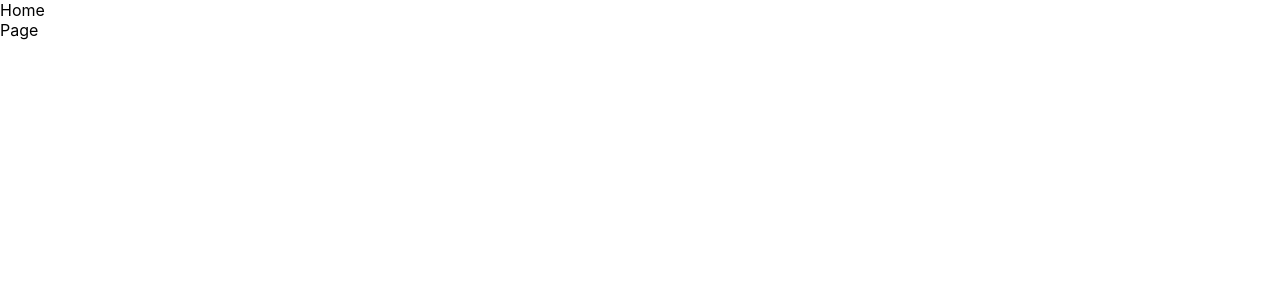
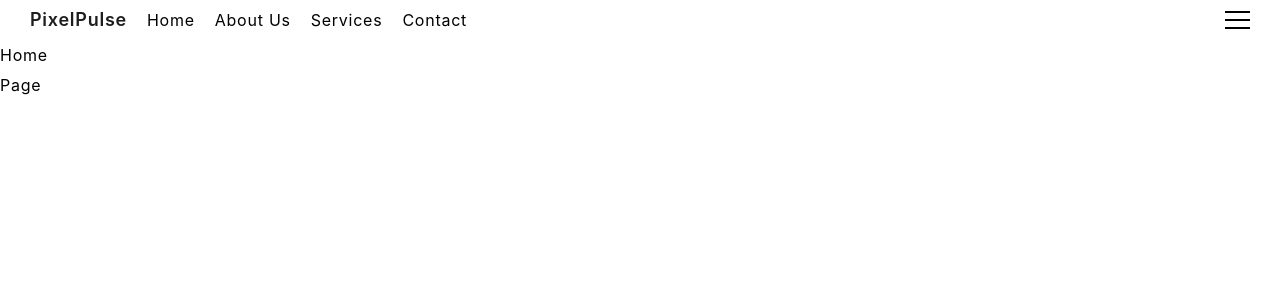
Before and after one commit to cortezdev99/cortez-portfolio, a React (Create React App) app: page / in a window 1280 px wide. Shown: the top 300 px of the page. Built offline with nearby package versions, Linux system fonts and the light colour scheme.

Commit message:
made basic layout and styles for top nav bar

```diff
--- a/src/components/nav/NavTopBar.jsx
+++ b/src/components/nav/NavTopBar.jsx
@@ -2,9 +2,25 @@ import React from 'react';
 
 const NavTopBar = () => {
   return (
-    <div>
-      <div>Nav</div>
-      <div>Top Bar</div>
+    <div className="nav-top-bar-wrapper">
+      <div className="nav-top-bar-logo-links-wrapper">
+        <div className="nav-top-bar-logo">
+          PixelPulse
+        </div>
+
+        <div className="nav-top-bar-links-wrapper">
+          <div className="nav-top-bar-link-wrapper">Home</div>
+          <div className="nav-top-bar-link-wrapper">About Us</div>
+          <div className="nav-top-bar-link-wrapper">Services</div>
+          <div className="nav-top-bar-link-wrapper">Contact</div>
+        </div>
+      </div>
+
+      <div className="hamburger-wrapper">
+        <div className="bar arrow-top"></div>
+        <div className="bar arrow-middle"></div>
+        <div className="bar arrow-bottom"></div>
+      </div>
     </div>
   )
 }
--- a/src/master/App.js
+++ b/src/master/App.js
@@ -1,14 +1,16 @@
 import { BrowserRouter, Routes, Route } from "react-router-dom";
 import Home from "../components/home/Home";
-
 import About from "../components/about/About";
 import Services from "../components/services/Services";
 import Contact from "../components/contact/Contact";
+import NavTopBar from "../components/nav/NavTopBar";
 
 const App = () => {
   return (
     <div className="App">
       <BrowserRouter>
+        <NavTopBar />
+
         <Routes>
           <Route exact path="/" element={<Home />} />
           <Route exact path="/about-us" element={<About />} />
--- a/src/styles/master.scss
+++ b/src/styles/master.scss
@@ -1,5 +1,7 @@
 body {
   margin: 0;
+  letter-spacing: 0.75px;
+  line-height: 30px;
   font-family: -apple-system, BlinkMacSystemFont, 'Segoe UI', 'Roboto', 'Oxygen',
     'Ubuntu', 'Cantarell', 'Fira Sans', 'Droid Sans', 'Helvetica Neue',
     sans-serif;
@@ -11,3 +13,19 @@ code {
   font-family: source-code-pro, Menlo, Monaco, Consolas, 'Courier New',
     monospace;
 }
+
+// NAVIGATION
+
+@import url(./nav/navDesktopSideNavMainStyles.scss);
+@import url(./nav/navDesktopSideNavMediaQueries.scss);
+
+@import url(./nav/navMobileSideNavMainStyles.scss);
+@import url(./nav/navMobileSideNavMediaQueries.scss);
+
+@import url(./nav/navTopBarMainStyles.scss);
+@import url(./nav/navTopBarMediaQueries.scss);
+
+// HOMEPAGE
+
+@import url(./home/homeMainStyles.scss);
+@import url(./home/homeMediaQueries.scss);
--- /dev/null
+++ b/src/styles/nav/navTopBarMainStyles.scss
@@ -0,0 +1,56 @@
+.nav-top-bar-wrapper {
+  padding: 5px 30px;
+  height: calc(40px - 10px);
+  display: flex;
+  align-items: center;
+  justify-content: space-between;
+
+  .nav-top-bar-logo-links-wrapper {
+    display: flex;
+    align-items: center;
+
+    .nav-top-bar-logo {
+      color: #1d1d1d;
+      font-weight: 600;
+      cursor: pointer;
+      font-size: 18px;
+
+      &:hover {
+        transform: scale(1.05)
+      }
+    }
+
+    .nav-top-bar-links-wrapper {
+      padding-left: 10px;
+      font-size: 16px;
+      display: flex;
+      align-items: center;
+      justify-content: space-evenly;
+
+      .nav-top-bar-link-wrapper {
+        padding: 0px 10px;
+        cursor: pointer;
+
+        &:hover {
+          transform: scale(1.05);
+        }
+      }
+    }
+  }
+
+  .hamburger-wrapper {
+    height: 25px;
+    width: 25px;
+    display: grid;
+    grid-template-columns: 1fr;
+    align-items: center;
+    justify-items: center;
+    cursor: pointer;
+
+    .bar {
+      height: 2px;
+      width: 25px;
+      background-color: #000;
+    }
+  }
+}
```
Also changed, not shown: src/styles/home/homeMainStyles.scss (added), src/styles/home/homeMediaQueries.scss (added), src/styles/nav/navDesktopSideNavMainStyles.scss (added), src/styles/nav/navDesktopSideNavMediaQueries.scss (added), src/styles/nav/navMobileSideNavMainStyles.scss (added), src/styles/nav/navMobileSideNavMediaQueries.scss (added), src/styles/nav/navTopBarMediaQueries.scss (added).
